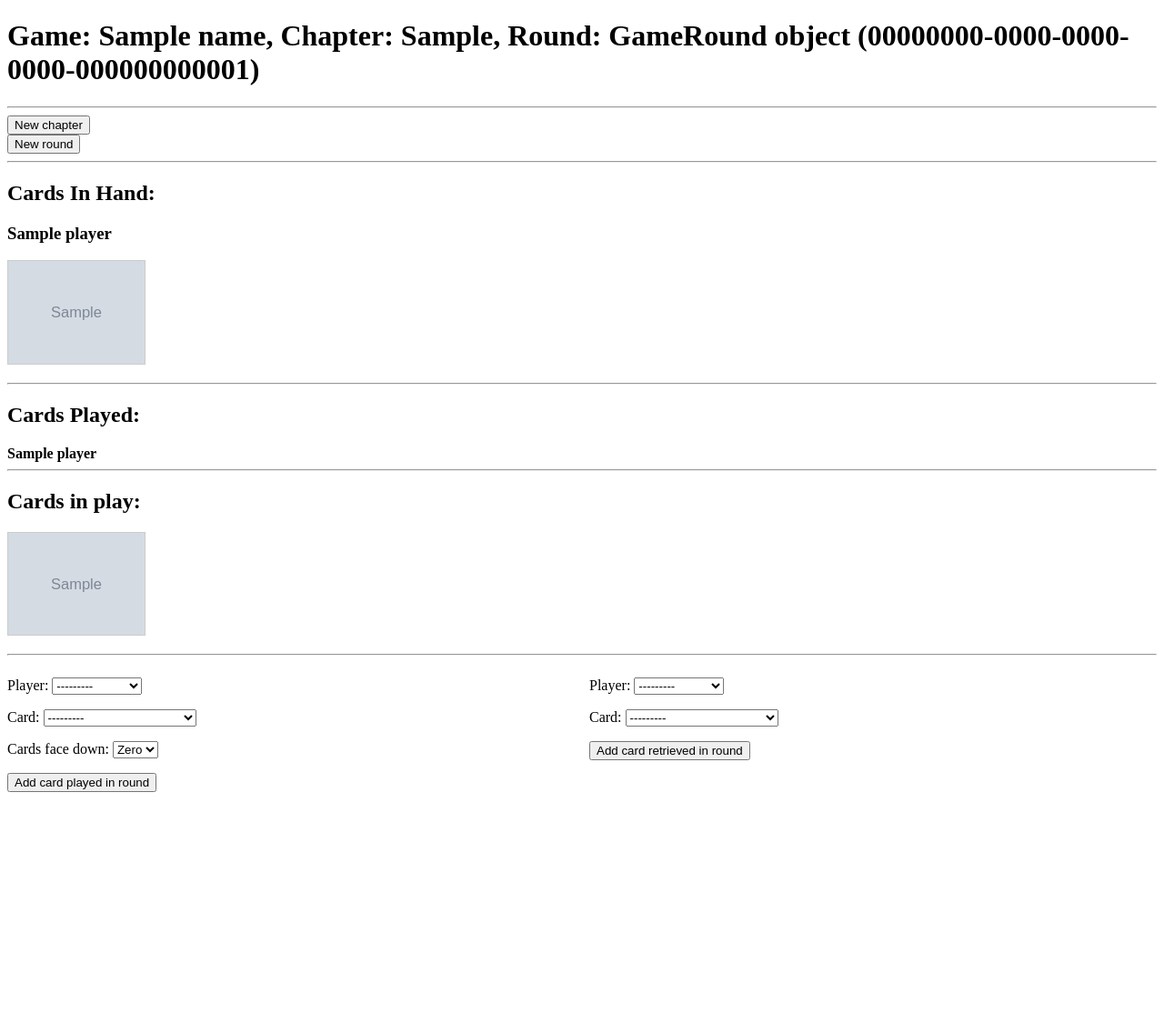
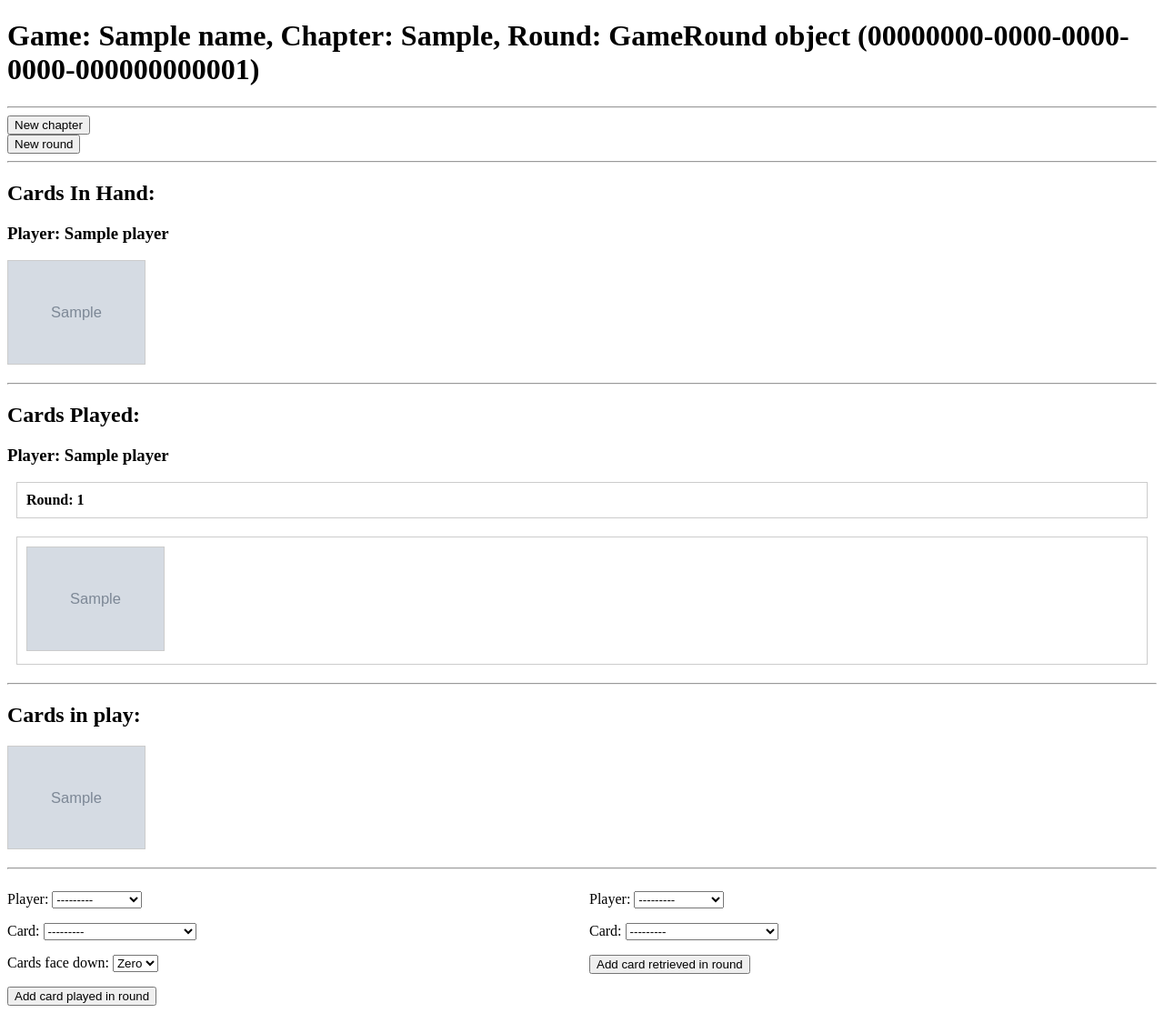
Before and after one commit to dandon223/ArcTracker, a Django app: template backend/app/templates/game.html in a window 1280 px wide. Shown: the whole page at 91% size. Before the commit the page ends 871 px from the top, so only its background shows below. Run offline with Django 5.2, Linux system fonts and the light colour scheme; tables that the repository leaves empty hold one stand-in row (values such as "Sample post"); the template is opened without the code that fills it: values that come from a table or form of the project are taken from there, most other values are stand-ins (such as "Sample title", 1, 10 or a date in 2020); grey boxes marked "Sample" are stand-in pictures.

Commit message:
modified back card and added better view of cards played by players

```diff
--- a/backend/app/templates/game.html
+++ b/backend/app/templates/game.html
@@ -6,6 +6,38 @@
     <title>Game</title>
 </head>
 <body>
+<style>
+  .row {
+    display: flex;
+    gap: 10px;
+    margin-bottom: 20px;
+  }
+
+  .row img {
+    width: 150px;
+    height: auto;
+    border: 1px solid #ccc;
+  }
+
+  .column {
+    flex: 1; /* Equal width columns */
+    margin: 0 10px;
+    border: 1px solid #ccc; /* Adds a visible line around columns */
+    padding: 10px;
+    box-sizing: border-box;
+  }
+
+  .form-container {
+    display: flex;
+    gap: 1rem;
+    margin: auto;
+  }
+
+  .form-column {
+    flex: 1;
+  }
+</style>
+
     <h1>Game: {{ name }}, Chapter: {{ game_chapter }}, Round: {{ game_round }}</h1>
 <hr>
 <form method="post">
@@ -21,7 +53,7 @@
   {% load static %}
   <h2>Cards In Hand:</h2>
   {% for player, row_images in cards_in_hand %}
-  <h3>{{ player }}</h3>
+  <h3>Player: {{ player }}</h3>
   <div class="row">
     {% for img in row_images %}
     <img src="{% static 'action_cards/'|add:img %}" alt="{{ img }}">
@@ -31,25 +63,34 @@
 </div>
 <hr>
 <div>
-    <h2>Cards Played:</h2>
-    {% for player in cards_played %}
-    <b>{{ player }}</b><br />
+  {% load static %}
+  <h2>Cards Played:</h2>
+  {% for player, cards in cards_played %}
+  <h3>Player: {{ player }}</h3>
+
+  <!-- Column number row -->
+  <div class="row">
+    {% for row_images in cards %}
+      <div class="column">
+        <strong>Round: {{ forloop.counter }}</strong>
+      </div>
     {% endfor %}
+  </div>
+  <!-- Images row -->
+  <div class="row">
+    {% for row_images in cards %}
+    <div class="column">
+      {% for img in row_images %}
+      <img src="{% static 'action_cards/'|add:img %}" alt="{{ img }}">
+      {% endfor %}
+    </div>
+    {% endfor %}
+  </div>
+  {% endfor %}
 </div>
 <hr>
 
-<style>
-  .row {
-    display: flex;
-    gap: 10px;
-    margin-bottom: 20px;
-  }
-  .row img {
-    width: 150px;
-    height: auto;
-    border: 1px solid #ccc;
-  }
-</style>
+
 <h2>Cards in play:</h2>
 {% for row_images in rows_images %}
   <div class="row">
@@ -59,16 +100,6 @@
   </div>
 {% endfor %}
 <hr>
-<style>
-  .form-container {
-    display: flex;
-    gap: 1rem;
-    margin: auto;
-  }
-  .form-column {
-    flex: 1;
-  }
-</style>
 <div class="form-container">
   <div class="form-column">
       <form method="POST">
```
Also changed, not shown: backend/app/views.py (+9 -4 lines), backend/app/static/action_cards/back.png.
